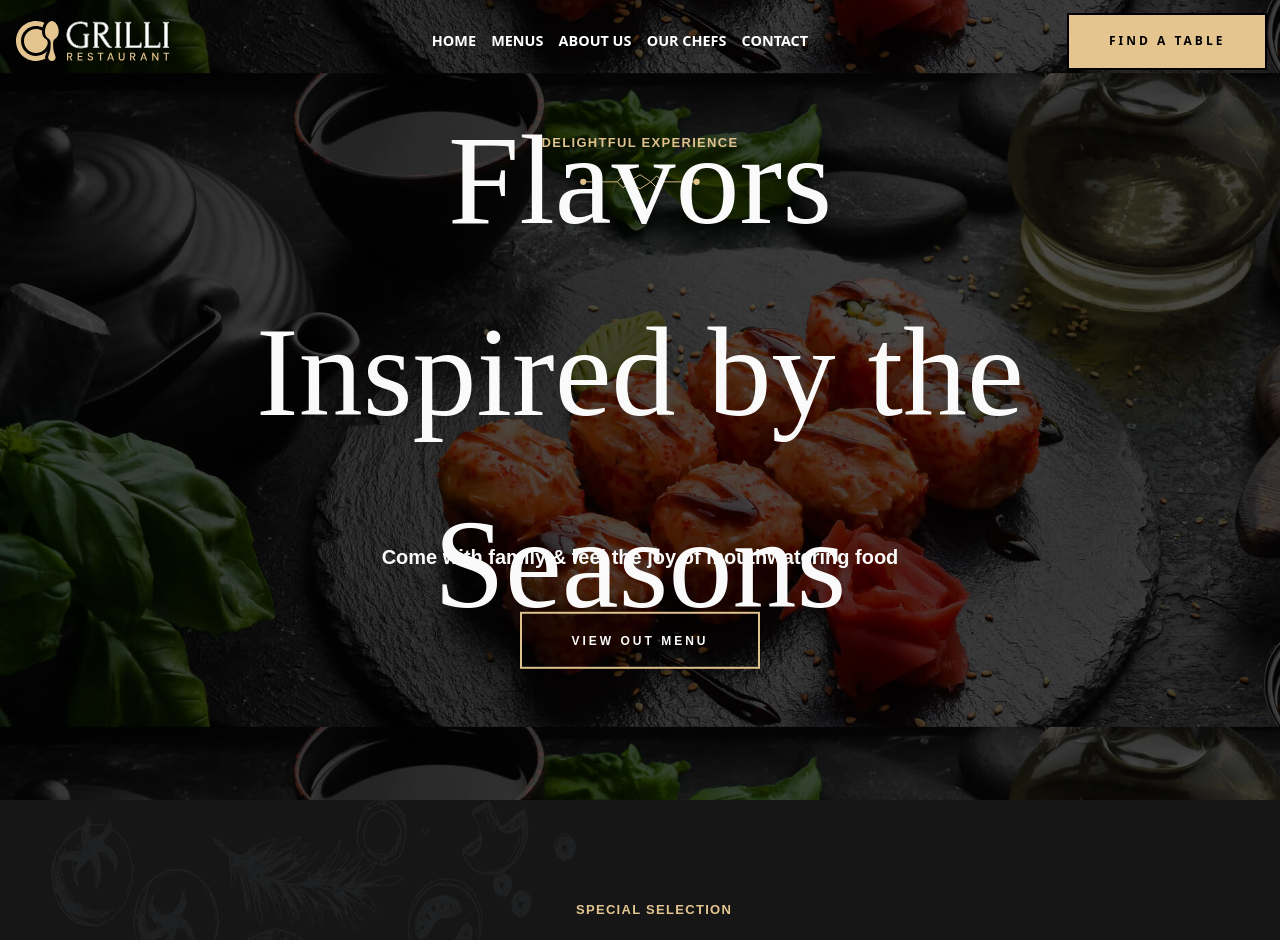
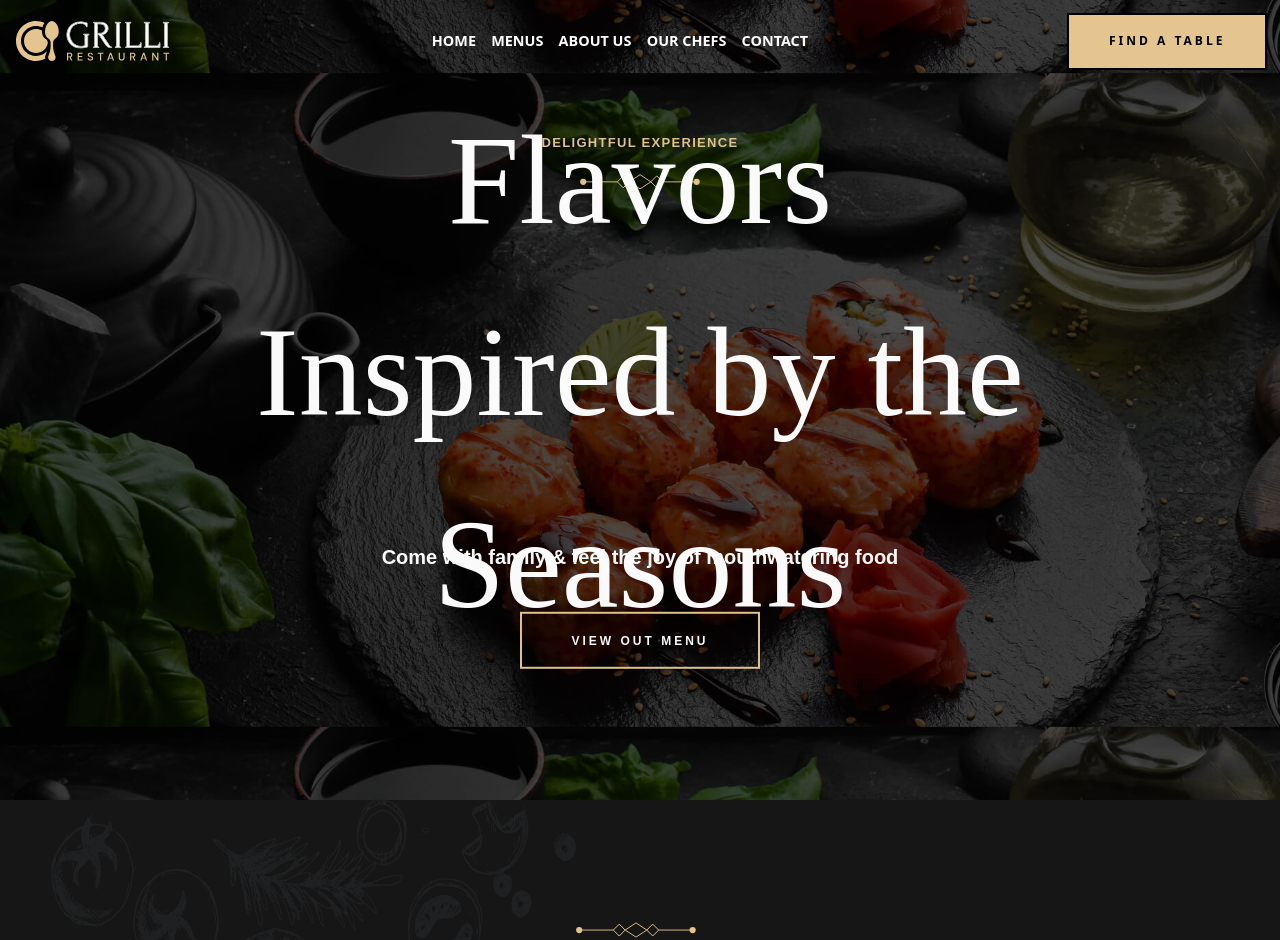
Before and after one commit to SalhineRachid/GRILLI, a React (Vite) app: page / in a window 1280 px wide. Shown: the top 940 px of the page. Built offline with nearby package versions, Linux system fonts and the light colour scheme; a web font is replaced by a local one.

Commit message:
being more professional and switching from the hardcoded data to uploading it from a json file with axios

```diff
--- a/package.json
+++ b/package.json
@@ -11,6 +11,7 @@
   },
   "dependencies": {
     "aos": "^2.3.4",
+    "axios": "^1.13.2",
     "framer-motion": "^12.23.24",
     "react": "^19.1.1",
     "react-dom": "^19.1.1"
--- /dev/null
+++ b/public/Data/menu_data.json
@@ -0,0 +1,45 @@
+{
+  "page": {
+    "title": "Delicious Menu",
+    "subtitle": "SPECIAL SELECTION",
+    "buttonText": "VIEW ALL MENU"
+  },
+  "menuItems": [
+    {
+      "id": 1,
+      "dishName": "Greek Salad",
+      "dishPrice": "$25.50",
+      "dishIng": "Tomatoes, green bell pepper, sliced cucumber onion, olives, and feta cheese."
+    },
+    {
+      "id": 2,
+      "dishName": "Butternut Pumpkin",
+      "dishPrice": "$10.00",
+      "dishIng": "Typesetting industry lorem Lorem Ipsum is simply dummy text of the priand."
+    },
+    {
+      "id": 3,
+      "dishName": "Olivas Rellenas",
+      "dishPrice": "$25.00",
+      "dishIng": "Avocados with crab meat, red onion, crab salad stuffed red bell pepper and green bell pepper."
+    },
+    {
+      "id": 4,
+      "dishName": "Lasagne",
+      "dishPrice": "$40.00",
+      "dishIng": "Vegetables, cheeses, ground meats, tomato sauce, seasonings and spices."
+    },
+    {
+      "id": 5,
+      "dishName": "Tokusen Wagyu",
+      "dishPrice": "$39.00",
+      "dishIng": "Vegetables, cheeses, ground meats, tomato sauce, seasonings and spices."
+    },
+    {
+      "id": 6,
+      "dishName": "Opu Fish",
+      "dishPrice": "$49.00",
+      "dishIng": "Vegetables, cheeses, ground meats, tomato sauce, seasonings and spices."
+    }
+  ]
+}
--- a/src/Pages/Menu.jsx
+++ b/src/Pages/Menu.jsx
@@ -1,4 +1,4 @@
-import React from "react";
+import React, { useEffect, useState } from "react";
 import MenuItem from "../Components/MenuItem";
 import menu1 from "../assets/menu-1.png";
 import menu2 from "../assets/menu-2.png";
@@ -10,7 +10,37 @@ import shape5 from "../assets/shape-5.png";
 import shape6 from "../assets/shape-6.png";
 import separator from "../assets/separator.svg";
 import "./font.css";
+
+
 function Menu() {
+
+  const [menuData , setMenuData] = useState({page:{} , menuItems:[]});
+  const [loading , setLoading] = useState(true);
+  const [error , setError] = useState(null);
+
+  useEffect( () => {
+    const fetchMenuData = async () => {
+      try{
+        setLoading(true)
+        const response = await fakeApi.get('menu_data.json');
+        setMenuData(response.data)
+        setError(null)
+      }catch(err){
+        console.error('Error loading menu data :' , err)
+        setError('Failed to load menu data')
+      }finally{
+        setLoading(false)
+      }
+
+    }
+    fetchMenuData();
+
+  },[])
+
+  const {page , menuItems} = menuData;
+
+
+
   return (
     <div className="relative h-[100vh] w-[100%] flex justify-center items-center bg-[#171616]">
       <div className="absolute left-[45%] top-[100px] z-10 flex flex-col justify-center items-center">
@@ -18,7 +48,7 @@ function Menu() {
                   id="apply-dm_sans-font"
                   className="font-bold  text-[13px] text-[hsl(38,61%,73%)] tracking-widest"
                 >
-                  SPECIAL SELECTION
+                  {page.subtitle}
                 </h4>
 
                 <img src={separator} className="w-[120px] h-[60px] " />
@@ -87,7 +117,7 @@ function Menu() {
         </div>
       </div>
 
-      <h3>During winter daily from <span>7:00 pm</span> to <span>9:00 pm</span></h3>
+
 
       <button
             id="apply-dm_sans-font"
--- /dev/null
+++ b/src/api.js
@@ -0,0 +1,8 @@
+import axios from 'axios'
+
+const fakeApi = axios.create({
+    baseURL : '/'
+}
+)
+
+export default fakeApi;
```
Also changed, not shown: 2 other files (tests, documents, lock files or other folders).
